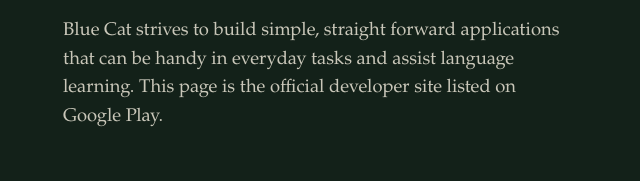
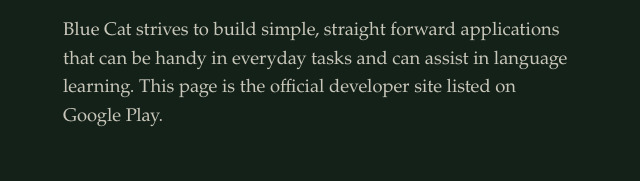
Before and after one commit to BuruNoNeko/NekoDevPage, a plain HTML site: page index.html in a window 1280 px wide. Shown: the part 194-375 px from the top of the page, 161-801 px from the left. Drawn offline with Linux system fonts and the light colour scheme.

Commit message:
Update index.html

```diff
--- a/index.html
+++ b/index.html
@@ -138,7 +138,7 @@
   <div class="wrap">
     <p class="eyebrow">App Developer</p>
     <h1>Burū No Neko</h1>
-    <p class="lede">Blue Cat strives to build simple, straight forward applications that can be handy in everyday tasks and assist language learning. This page is the official developer site listed on Google Play.</p>
+    <p class="lede">Blue Cat strives to build simple, straight forward applications that can be handy in everyday tasks and can assist in language learning. This page is the official developer site listed on Google Play.</p>
   </div>
 </header>
 
```
